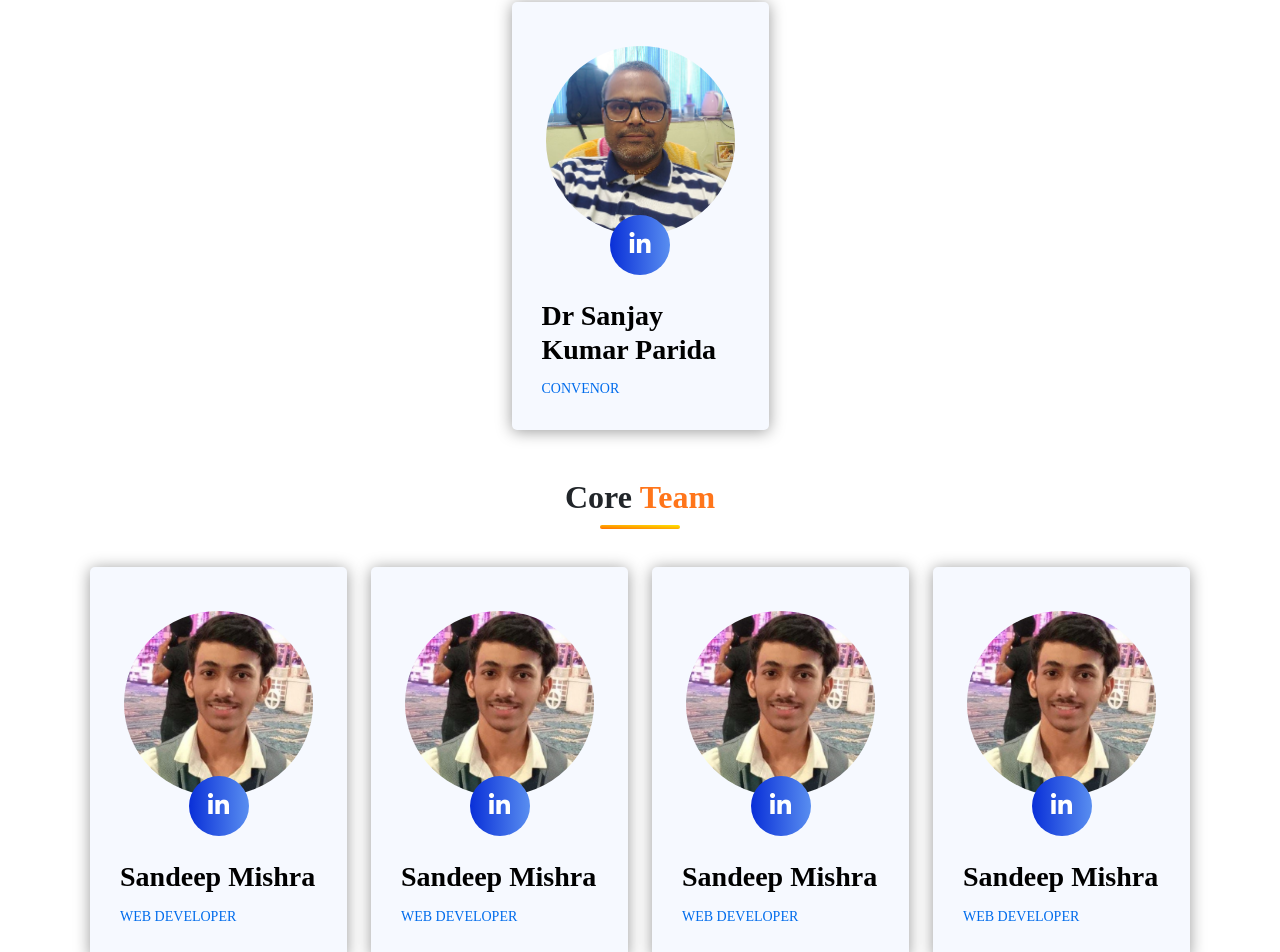
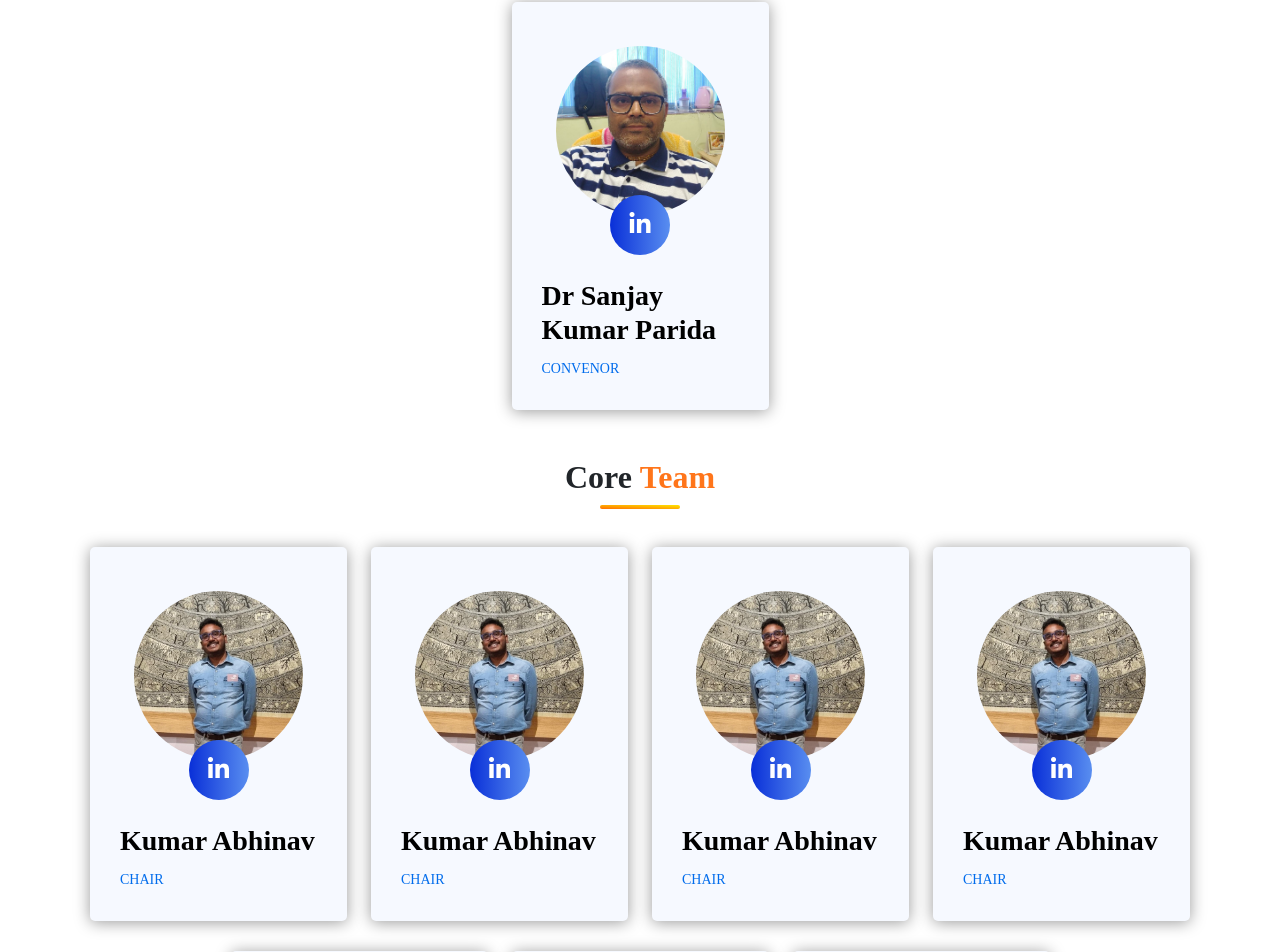
Before and after one commit to ieeepeschapter/PowerPanelWebsite, a React (Create React App) app: page /members in a window 1280 px wide. Shown: the part 175-1127 px from the top of the page. Built offline with nearby package versions, Linux system fonts and the light colour scheme.

Commit message:
Added student members in membrs page and fixed image aspectRatio issue

```diff
--- a/src/components/Team.js
+++ b/src/components/Team.js
@@ -5,18 +5,12 @@ import TwoLabelHeader from "./Utils/TwoLabelHeader";
 import members from "../data/raw/members.json";
 
 const Team = () => {
-  const [teamLeaders, setTeamLeaders] = useState([]);
-  const [coreTeam, setCoreTeam] = useState([]);
 
   const headerStyle = {
     fontWeight: 500,
   };
 
-  useEffect(() => {
-    setTeamLeaders(members.teamLeader);
-    setCoreTeam(members.coreTeam);
-    return () => {};
-  }, []);
+
 
   return (
     <div>
@@ -36,12 +30,13 @@ const Team = () => {
           className="row"
           style={{ display: "flex", justifyContent: "center", width: "100%" }}
         >
-          {teamLeaders.map((member) => (
+          {members.teamLeader.map((member) => (
             <div key={member} className="col-sm-6 col-lg-4 col-xl-3">
               <TeamComponent member={member} />
             </div>
           ))}
         </div>
+
         <h2 className="mt-5 mb-0" style={headerStyle}>
           <TwoLabelHeader first={"Core"} second={"Team"} />
         </h2>
@@ -50,7 +45,22 @@ const Team = () => {
           className="row"
           style={{ display: "flex", justifyContent: "center", width: "100%" }}
         >
-          {coreTeam.map((member) => (
+          {members.coreTeam.map((member) => (
+            <div key={member} className="col-sm-6 col-lg-4 col-xl-3">
+              <TeamComponent member={member} />
+            </div>
+          ))}
+        </div>
+
+        <h2 className="mt-5 mb-0" style={headerStyle}>
+          <TwoLabelHeader first={"Student"} second={"Member"} />
+        </h2>
+
+        <div
+          className="row"
+          style={{ display: "flex", justifyContent: "center", width: "100%" }}
+        >
+          {members.studentMember.map((member) => (
             <div key={member} className="col-sm-6 col-lg-4 col-xl-3">
               <TeamComponent member={member} />
             </div>
--- a/src/components/TeamComponent.js
+++ b/src/components/TeamComponent.js
@@ -24,10 +24,12 @@ const TeamComponent = ({ member }) => {
     borderRadius: "50%",
     border: "4px dashed transparent",
     transition: "padding 0.3s",
-    paddingTop: "10px",
-    paddingBottom: "10px",
+    // paddingTop: "10px",
+    // paddingBottom: "10px",
     width: "fit-content",
     height: "max-content",
+    padding:"10px"
+
   };
 
   const personImageHoveredDivStyle = {
@@ -36,11 +38,11 @@ const TeamComponent = ({ member }) => {
     borderRadius: "50%",
     border: "dashed white",
     transition: "padding 0.3s",
-    paddingTop: "10px",
-    paddingBottom: "10px",
+    // paddingTop: "10px",
+    // paddingBottom: "10px",
     width: "fit-content",
     height: "fit-content",
-    // padding:"10px"
+    padding:"10px"
   };
 
   const personImageStyle = {
@@ -49,6 +51,7 @@ const TeamComponent = ({ member }) => {
     objectFit: "cover",
     // border: "5px solid white",
     borderRadius: "50%",
+    aspectRatio: 1
   };
 
   const personImageHoveredStyle = {
@@ -57,6 +60,7 @@ const TeamComponent = ({ member }) => {
     objectFit: "cover",
     // border: "5px solid white",
     borderRadius: "50%",
+    aspectRatio: 1
   };
 
   const fullnameStyle = {
@@ -133,7 +137,7 @@ const TeamComponent = ({ member }) => {
         style={isHoveredCoreTeam ? singlePersonHoveredStyle : singlePersonStyle}
       >
         <div
-          className="row"
+          className="rowa"
           style={
             isHoveredCoreTeam ? personImageHoveredDivStyle : personImageDivStyle
           }
--- a/src/data/raw/members.json
+++ b/src/data/raw/members.json
@@ -9,6 +9,45 @@
 
   ],
   "coreTeam": [
+    {
+      "name": "Kumar Abhinav",
+      "title": "Chair",
+      "linkedin": "https://in.linkedin.com/in/sandeep03edu",
+      "image": "abhinav.jpeg"
+    },
+    {
+      "name": "Kumar Abhinav",
+      "title": "Chair",
+      "linkedin": "https://in.linkedin.com/in/sandeep03edu",
+      "image": "abhinav.jpeg"
+    },{
+      "name": "Kumar Abhinav",
+      "title": "Chair",
+      "linkedin": "https://in.linkedin.com/in/sandeep03edu",
+      "image": "abhinav.jpeg"
+    },{
+      "name": "Kumar Abhinav",
+      "title": "Chair",
+      "linkedin": "https://in.linkedin.com/in/sandeep03edu",
+      "image": "abhinav.jpeg"
+    },{
+      "name": "Kumar Abhinav",
+      "title": "Chair",
+      "linkedin": "https://in.linkedin.com/in/sandeep03edu",
+      "image": "abhinav.jpeg"
+    },{
+      "name": "Kumar Abhinav",
+      "title": "Chair",
+      "linkedin": "https://in.linkedin.com/in/sandeep03edu",
+      "image": "abhinav.jpeg"
+    },{
+      "name": "Kumar Abhinav",
+      "title": "Chair",
+      "linkedin": "https://in.linkedin.com/in/sandeep03edu",
+      "image": "abhinav.jpeg"
+    }
+  ],
+  "studentMember": [
     {
       "name": "Sandeep Mishra",
       "title": "Web Developer",
```
Also changed, not shown: public/assets/members/abhinav.jpeg (added).
